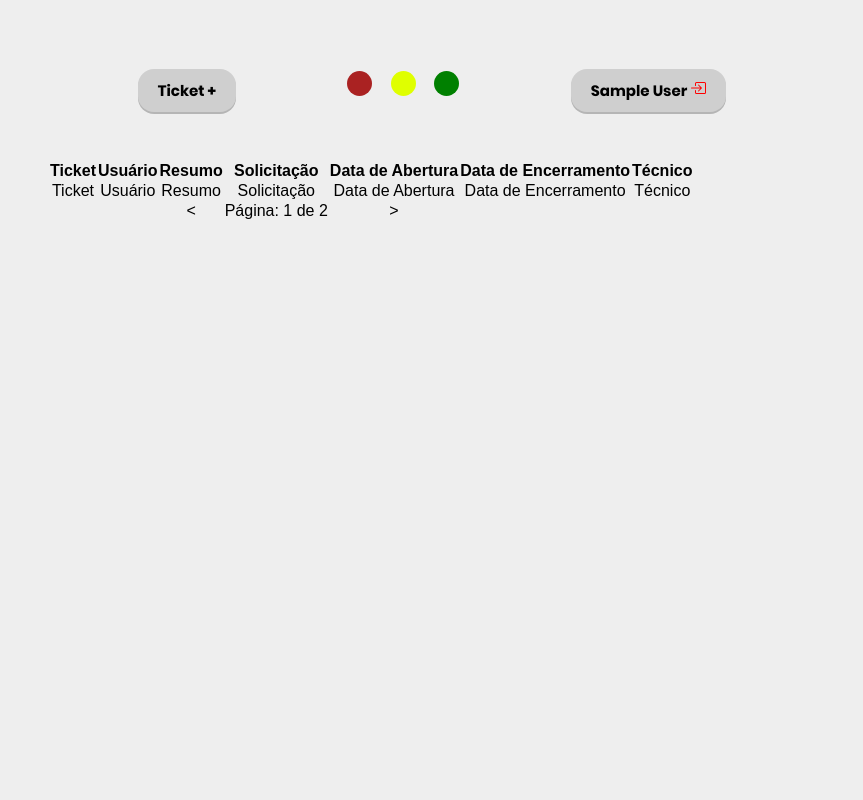
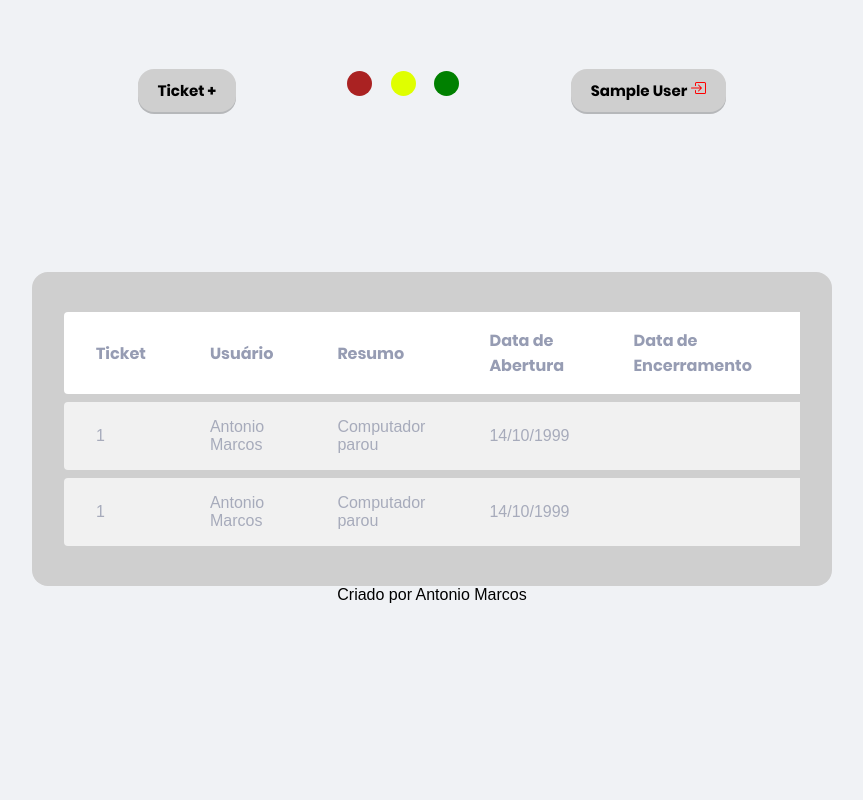
Before and after one commit to Ruan-Castro/zuchon, a PHP site: page /paginas/index.php in a window 1280 px wide. Shown: the whole page, without its empty margins (208-1071 px from the left). Run offline with PHP 8.4, Linux system fonts and the light colour scheme; the visitor is signed in with stand-in values (Sample User, id 1).

Commit message:
novo visual

```diff
--- a/css/css.css
+++ b/css/css.css
@@ -19,6 +19,7 @@
 }
 body{
 	overflow-x: hidden;
+    background: #f0f2f5;
 	font-family: 'Poppins', sans-serif;
 }
 #aviso{
@@ -41,17 +42,19 @@ body{
 	outline: none;
 	border: none;
 }
-
-.fundo {
-	align-items: center;
-	justify-content: center;
-	height: 100vh;
-	width: 100vw;
-	background: #EEEEEE;
-	background-size: 100%;
+.container{
+	width: min(90vw, 800px);
+	margin: auto;
 }
-
+thead{
+	margin-top: 1rem;
+	margin-bottom: 0.8rem;
+}
 /* Header */
+header{
+	padding: 4rem 0 10rem;
+	text-align: center;
+}
 .btn-cad {
     width: 100%;
     height: 50px;
@@ -130,20 +133,21 @@ body{
 .esquerda{
 	margin-left: 100px;
 }
-header{
-	padding: 4rem 0;
+/* Main */
+main{
+	background: #CFCFCF;
+	border-radius: 16px;
+	padding: 2rem;
+}
+th{
+	padding: 1rem;
+	font-family: "Poppins-Bold", sans-serif;
+}
+/* Footer */
+footer{
 	text-align: center;
-	width: 100%;
-	height: 20%;
-	position: fixed;
 }
-main{
-	margin: 10rem 20vw;
-	text-align: center;
-	width: 100%;
-	position: fixed;
-	z-index: -99999;
-}
+
 /* Modal ===================== */
 .modal-overlay {
     width: 100%;
@@ -170,9 +174,9 @@ main{
 }
 
 .modal {
-    background: #F0F2f5;
+    background: #DFDFDF;
     padding: 2.4rem;
-
+    border-radius: 16px;
     position: relative;
     z-index: 1;
 }
@@ -208,7 +212,7 @@ input {
 
 /* Form ===================== */
 #form {
-    max-width: 500px;
+    max-width: 800px;
 }
 
 #form h2 {
@@ -221,3 +225,48 @@ input {
 		padding: 1rem 2rem;
 	}
 }
+
+/* Table ===================== */
+#transaction {
+    display: block;
+    width: 100%;
+    overflow-x: auto;
+}
+#data-table {
+    width: 100%;
+    border-spacing: 0 0.5rem;
+    color: #969cb3;
+}
+
+table thead tr th:first-child,
+table tbody tr td:first-child
+{
+    border-radius: 0.25rem 0 0 0.25rem;
+}
+
+table thead tr th:last-child,
+table tbody tr td:last-child{
+    border-radius: 0 0.25rem 0.25rem 0;
+}
+
+table thead th {
+    background: white;
+
+    font-weight: normal;
+    padding: 1rem 2rem;
+
+    text-align: left;
+}
+
+table tbody tr {
+    opacity: 0.7
+}
+
+table tbody tr:hover {
+    opacity: 1
+}
+
+table tbody td {
+    background:white;
+    padding: 1rem 2rem;
+}
--- a/paginas/index.php
+++ b/paginas/index.php
@@ -11,7 +11,7 @@ if(!empty($_SESSION['ID'])){
 	<link rel="shortcut icon" href="../imagens/icon.ico" />
 	<link rel="stylesheet" type="text/css" href="../css/css.css">
 </head>
-<body class="fundo">
+<body>
 	<?php
 		if(isset($_SESSION['msg'])){
 			echo $_SESSION['msg'];
@@ -26,14 +26,14 @@ if(!empty($_SESSION['ID'])){
 		<button onclick="location.href='../php/sair.php'" class="bnt esquerda"><?php echo $_SESSION['nome']; ?>
 		<svg xmlns="http://www.w3.org/2000/svg" width="16" height="16" fill="currentColor" color="red" class="bi bi-box-arrow-in-right" viewBox="0 0 16 16"><path fill-rule="evenodd" d="M6 3.5a.5.5 0 0 1 .5-.5h8a.5.5 0 0 1 .5.5v9a.5.5 0 0 1-.5.5h-8a.5.5 0 0 1-.5-.5v-2a.5.5 0 0 0-1 0v2A1.5 1.5 0 0 0 6.5 14h8a1.5 1.5 0 0 0 1.5-1.5v-9A1.5 1.5 0 0 0 14.5 2h-8A1.5 1.5 0 0 0 5 3.5v2a.5.5 0 0 0 1 0v-2z"/><path fill-rule="evenodd" d="M11.854 8.354a.5.5 0 0 0 0-.708l-3-3a.5.5 0 1 0-.708.708L10.293 7.5H1.5a.5.5 0 0 0 0 1h8.793l-2.147 2.146a.5.5 0 0 0 .708.708l3-3z"/></svg></button>
 	</header>
-	<main>
-		<table>
+	<main class="container">
+		<section id="transaction">
+            <table id="data-table">
                 <thead>
                     <tr>
                         <th>Ticket</th>
                         <th>Usuário</th>
                         <th>Resumo</th>
-					<th>Solicitação</th>
                         <th>Data de Abertura</th>
                         <th>Data de Encerramento</th>
                         <th>Técnico</th>
@@ -41,30 +41,27 @@ if(!empty($_SESSION['ID'])){
                 </thead>
                 <tbody>
                     <tr>
-					<td>Ticket</td>
-					<td>Usuário</td>
-					<td>Resumo</td>
-					<td>Solicitação</td>
-					<td>Data de Abertura</td>
-					<td>Data de Encerramento</td>
-					<td>Técnico</td>
+                        <td>1</td>
+                        <td>Antonio Marcos</td>
+                        <td>Computador parou</td>
+                        <td>14/10/1999</td>
+                        <td></td>
+                        <td>Lane Santos</td>
+                    </tr>
+                    <tr>
+                        <td>1</td>
+                        <td>Antonio Marcos</td>
+                        <td>Computador parou</td>
+                        <td>14/10/1999</td>
+                        <td></td>
+                        <td>Lane Santos</td>
                     </tr>
                 </tbody>
-			<tfoot>
-				<tr>
-					<td></td>
-					<td></td>
-					<td><</td>
-					<td>Página: 1 de 2</td>
-					<td>></td>
-					<td></td>
-					<td></td>
-				</tr>
-			</tfoot>
             </table>
+        </section>
 	</main>
 	<footer>
-
+		Criado por Antonio Marcos
 	</footer>
 	<div class="modal-overlay">
         <div class="modal">
--- a/php/novo_ticket.php
+++ b/php/novo_ticket.php
@@ -6,7 +6,7 @@ $resumo=$_POST['resumo'];
 $solicitacao=$_POST['solicitacao'];
 $usuario=$_SESSION['ID'];
 
-$incluir_ticket = "INSERT INTO chamado (resumo, solicitacao, DTABERTURA, dtencerramento, tecnico, usuario) VALUES ('$resumo', '$solicitacao', now(), null, null, '$usuario')";
+$incluir_ticket = "INSERT INTO chamado (resumo, solicitacao, DTABERTURA, dtencerramento, tecnico, usuario) VALUES ('$resumo', '$solicitacao', now(), null, null, $usuario)";
 $resultado = mysqli_query($conn, $incluir_ticket);
 
 if(mysqli_insert_id($conn)){
```
Lines whose indentation alone changed are shown as unchanged.
